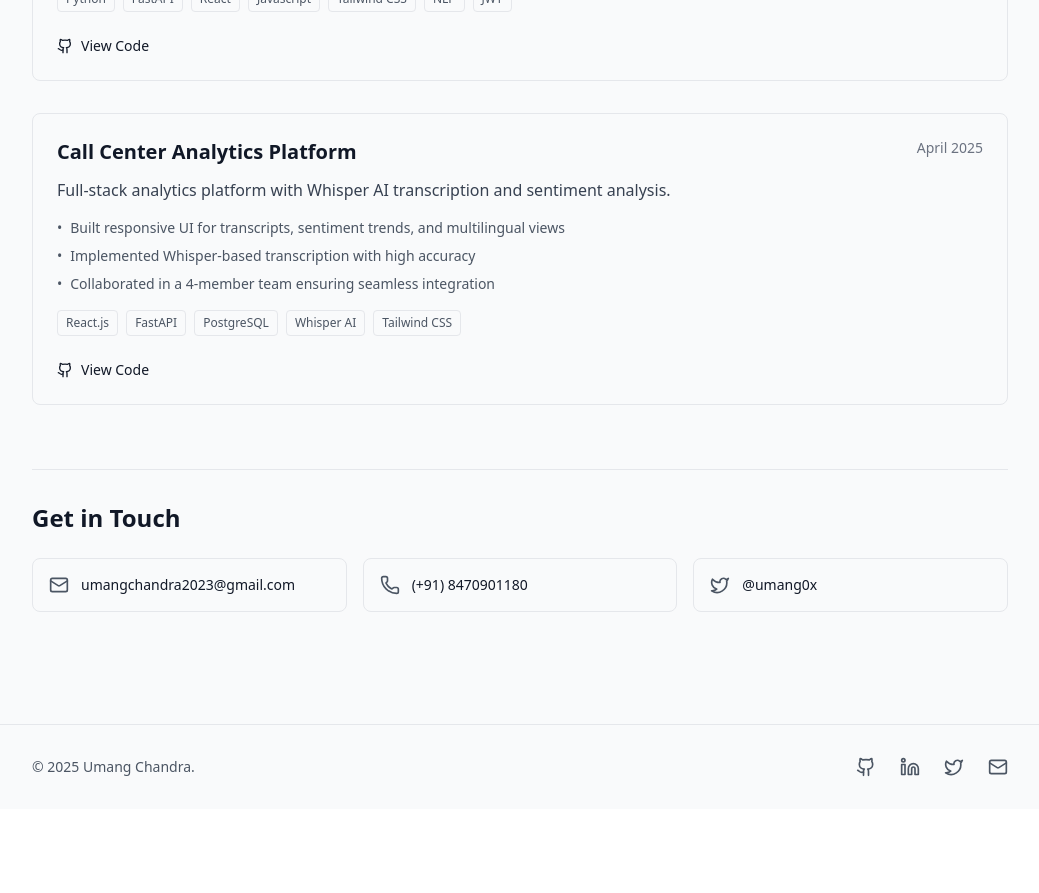
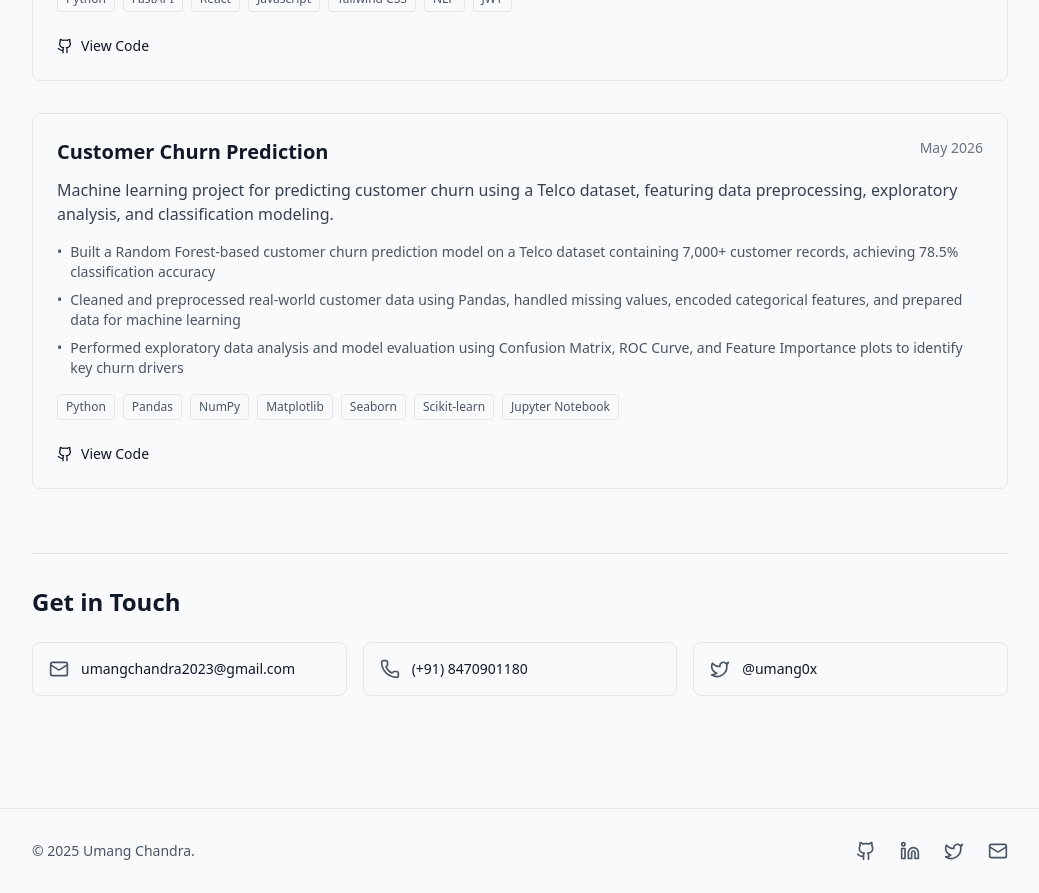
Before and after one commit to kinngddx/portfolio, a React (Vite) app: page / in a window 1280 px wide. Shown: the part 2180-3073 px from the top of the page, without its empty margins (120-1159 px from the left). Before the commit the page ends 2989 px from the top, so only its background shows below. Built offline with nearby package versions, Linux system fonts and the light colour scheme.

Commit message:
Addeed churn customer project

```diff
--- a/src/App.jsx
+++ b/src/App.jsx
@@ -103,18 +103,28 @@ function App() {
       ],
       github: "https://github.com/kinngddx/Voice-Banking-System"
     },
-    {
-      title: "Call Center Analytics Platform",
-      date: "April 2025",
-      description: "Full-stack analytics platform with Whisper AI transcription and sentiment analysis.",
-      tech: ["React.js", "FastAPI", "PostgreSQL", "Whisper AI", "Tailwind CSS"],
-      highlights: [
-        "Built responsive UI for transcripts, sentiment trends, and multilingual views",
-        "Implemented Whisper-based transcription with high accuracy",
-        "Collaborated in a 4-member team ensuring seamless integration"
-      ],
-      github: "https://github.com/kinngddx/Team-Garud"
-    }
+  {
+title: "Customer Churn Prediction",
+date: "May 2026",
+description:
+"Machine learning project for predicting customer churn using a Telco dataset, featuring data preprocessing, exploratory analysis, and classification modeling.",
+tech: [
+"Python",
+"Pandas",
+"NumPy",
+"Matplotlib",
+"Seaborn",
+"Scikit-learn",
+"Jupyter Notebook"
+],
+highlights: [
+"Built a Random Forest-based customer churn prediction model on a Telco dataset containing 7,000+ customer records, achieving 78.5% classification accuracy",
+"Cleaned and preprocessed real-world customer data using Pandas, handled missing values, encoded categorical features, and prepared data for machine learning",
+"Performed exploratory data analysis and model evaluation using Confusion Matrix, ROC Curve, and Feature Importance plots to identify key churn drivers"
+],
+github: "https://github.com/kinngddx/Customer-churn-Project"
+},
+
   ];
 
   const achievements = [
```
